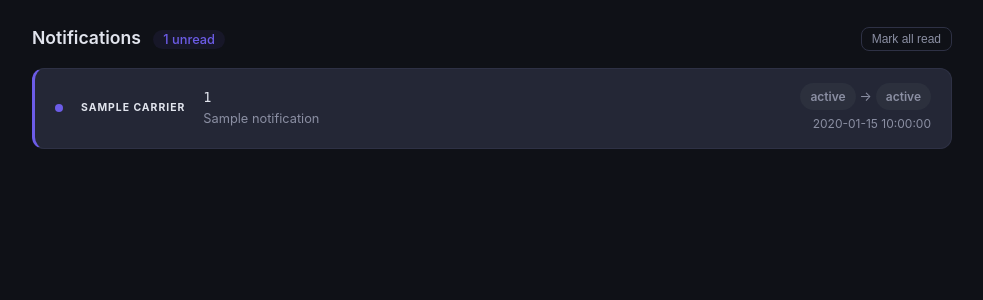
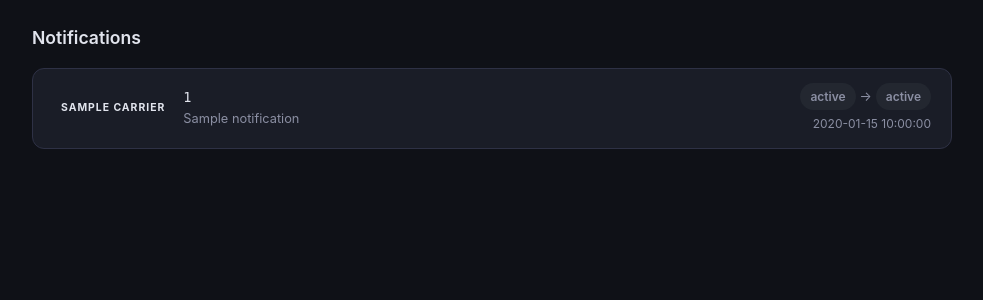
Before and after one commit to stevendejongnl/dude-wheres-my-package, a Python web app: template src/dwmp/templates/notifications.html in a window 1280 px wide. Shown: the part 81-381 px from the top of the page, without its empty margins (148-1131 px from the left). Run offline with Jinja, Linux system fonts and the light colour scheme; the template is opened without the code that fills it: most values are stand-ins (such as "Sample title", 1, 10 or a date in 2020).

Commit message:
fix(notifications): auto-mark all read on page visit, remove read buttons

```diff
--- a/src/dwmp/api/views.py
+++ b/src/dwmp/api/views.py
@@ -184,6 +184,10 @@ async def notifications_page(
         n["new_status_display"] = _format_status(n["new_status"])
     unread_count = await service.get_unread_notification_count()
 
+    # Auto-mark all as read on page visit
+    if unread_count > 0:
+        await service.mark_all_notifications_read()
+
     return templates.TemplateResponse(
         request, "notifications.html",
         {"active_nav": "notifications", "notifications": notifications, "unread_count": unread_count, "version": VERSION},
--- a/src/dwmp/templates/notifications.html
+++ b/src/dwmp/templates/notifications.html
@@ -2,24 +2,14 @@
 {% block title %}Notifications - DWMP{% endblock %}
 {% block content %}
 <div class="section-header">
-  <h2>Notifications{% if unread_count %} <span class="notif-page-count">{{ unread_count }} unread</span>{% endif %}</h2>
-  {% if notifications %}
-  <form>
-    <button class="btn btn-ghost btn-sm"
-            hx-post="/notifications/read-all"
-            hx-swap="none">
-      Mark all read
-    </button>
-  </form>
-  {% endif %}
+  <h2>Notifications</h2>
 </div>
 
 {% if notifications %}
 {% for n in notifications %}
-<div class="card notification-card{% if not n.is_read %} unread{% endif %}" id="notif-{{ n.id }}">
+<div class="card notification-card" id="notif-{{ n.id }}">
   <div class="notification-row">
     <div class="notification-left">
-      {% if not n.is_read %}<span class="notif-unread-dot"></span>{% endif %}
       <span class="pkg-carrier {{ n.carrier }}">{{ n.carrier }}</span>
       <div class="notification-info">
         <span class="pkg-tracking">{{ n.tracking_number }}</span>
```
Also changed, not shown: 1 other file.
